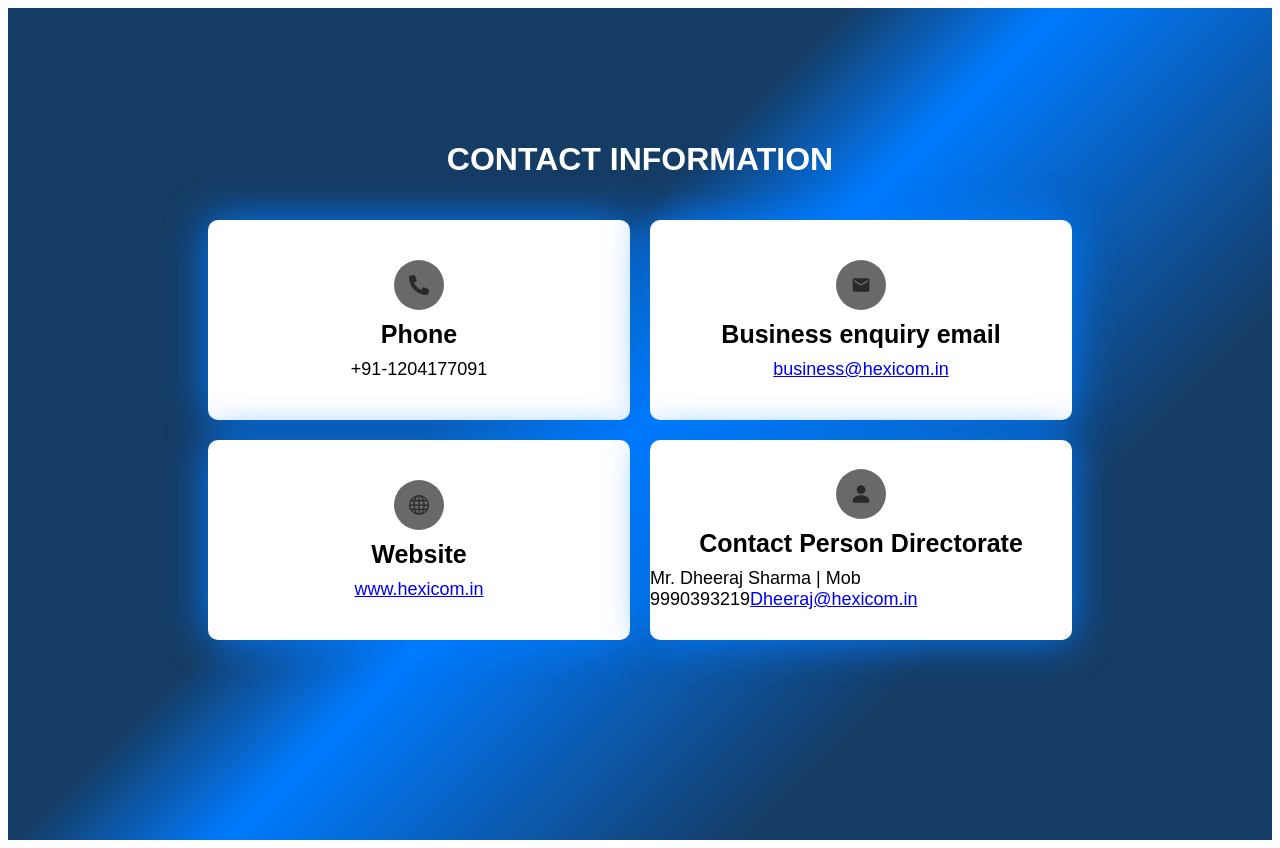
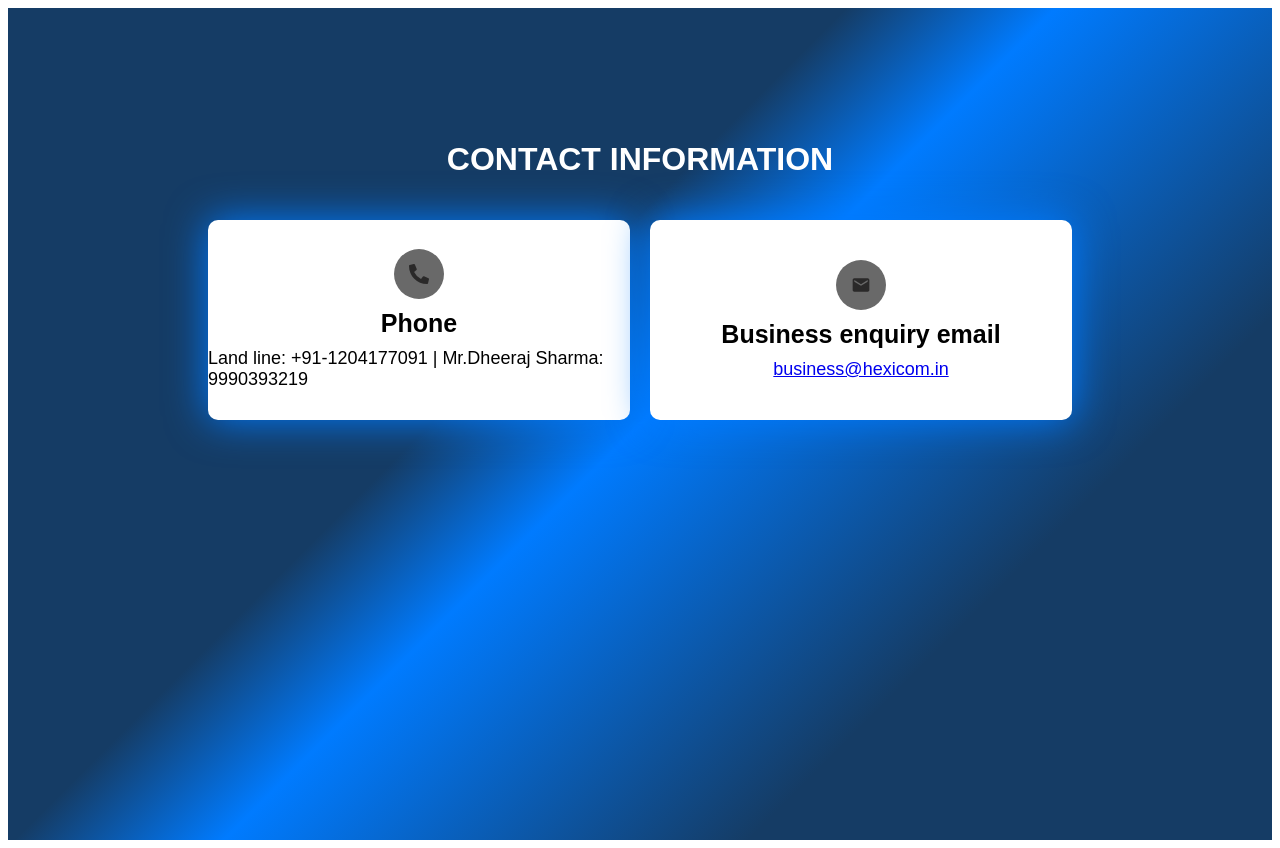
Before and after one commit to yashsharma6391/HexicomNextJsVersion, a Next.js app in the folder hexicom/: page /contactpage/Contactpage in a window 1280 px wide. Built offline with nearby package versions, Linux system fonts and the light colour scheme.

Commit message:
Update ContactData.js

```diff
--- a/hexicom/src/data/ContactData.js
+++ b/hexicom/src/data/ContactData.js
@@ -8,7 +8,7 @@
   {
     icon: FaPhoneAlt,
     title: "Phone",
-    detailstitle: "+91-1204177091",
+    detailstitle: "Land line: +91-1204177091 | Mr.Dheeraj Sharma: 9990393219",
   },
   {
     icon: MdEmail,
@@ -17,21 +17,21 @@
     detailslink:"business@hexicom.in",
     link: "mailto:business@hexicom.in",
   },
-  {
-    icon: BsGlobe,
-    iconClass: "Globe",
-    title: "Website",
-    detailstitle: "",
-    detailslink:"www.hexicom.in",
-    link: "https://hexicom.in",
-  },
-  {
-    icon: IoPersonSharp,
-    title: "Contact Person Directorate",
-    detailstitle: "Mr. Dheeraj Sharma | Mob 9990393219",
-    detailslink:"Dheeraj@hexicom.in",
-    link: "mailto:Dheeraj@hexicom.in",
-  },
+  // {
+  //   icon: BsGlobe,
+  //   iconClass: "Globe",
+  //   title: "Website",
+  //   detailstitle: "",
+  //   detailslink:"www.hexicom.in",
+  //   link: "https://hexicom.in",
+  // },
+  // {
+  //   icon: IoPersonSharp,
+  //   title: "Contact Person Directorate",
+  //   detailstitle: "Mr. Dheeraj Sharma | Mob 9990393219",
+  //   detailslink:"Dheeraj@hexicom.in",
+  //   link: "mailto:Dheeraj@hexicom.in",
+  // },
   // {
   //   icon: IoPersonSharp,
   //   title: "Contact Person Directorate alternate",
```
